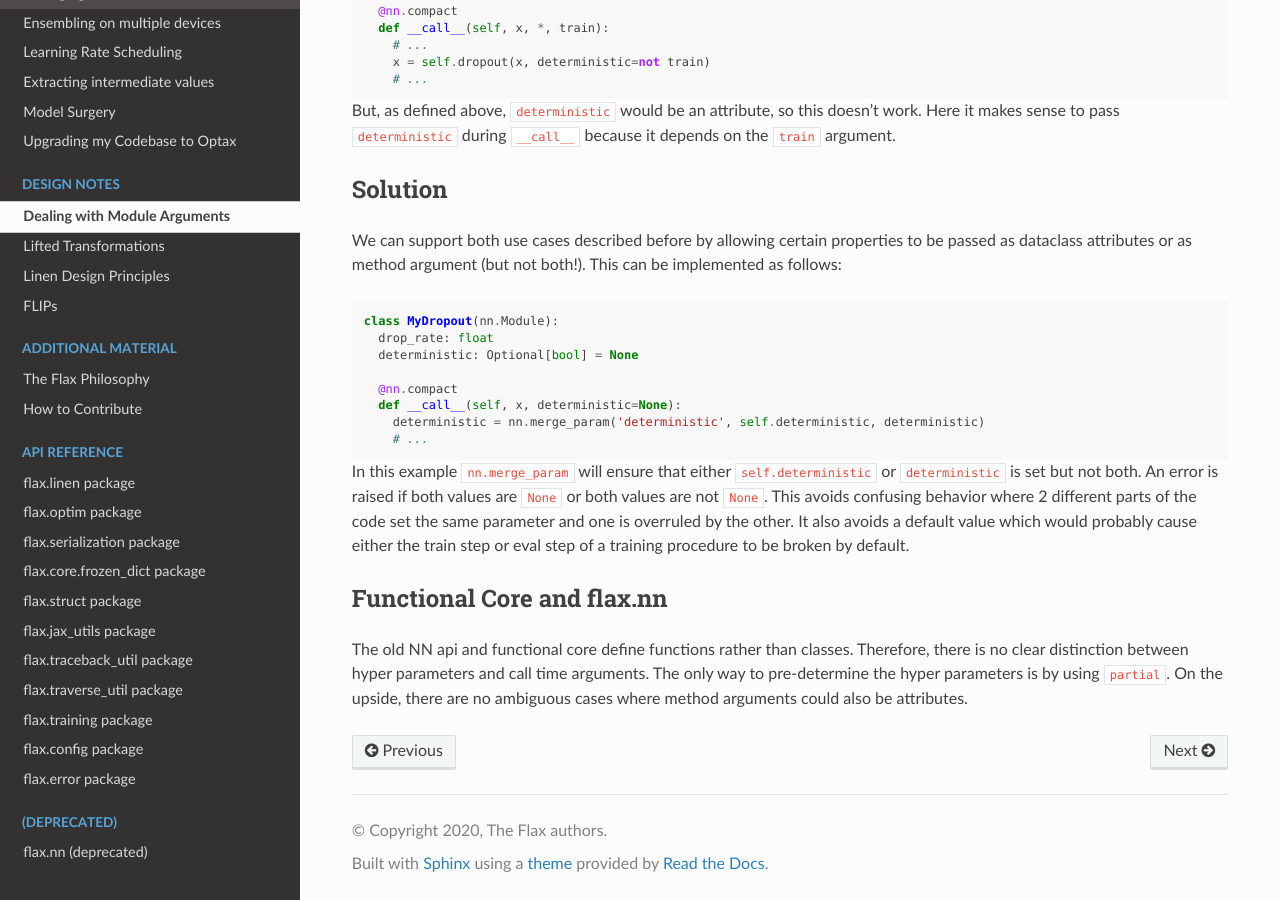
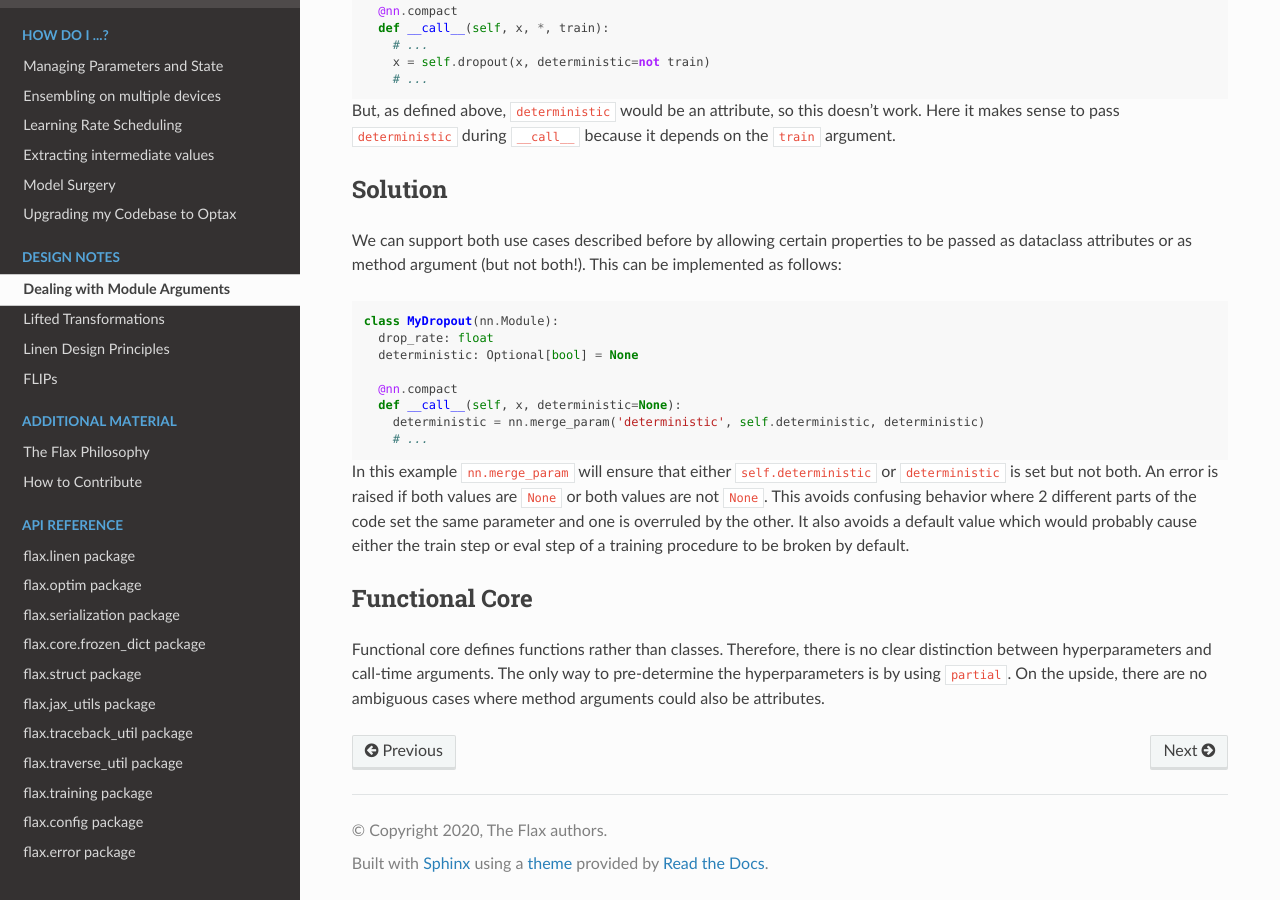
Before and after one commit to bortkomencw/flax, a Sphinx documentation site: the page built from docs/design_notes/arguments.md, in a window 1280 px wide and 900 px high, scrolled down 1363 px. Built offline with Sphinx 7.4.7 and the Read the Docs theme 2.0.0, drawn with Linux system fonts in a browser that asks for light colours.

Commit message:
Removes deprecated API from docs

```diff
--- a/docs/design_notes/arguments.md
+++ b/docs/design_notes/arguments.md
@@ -85,9 +85,9 @@
 
 
 
-## Functional Core and flax.nn
+## Functional Core
 
-The old NN api and functional core define functions rather than classes.
-Therefore, there is no clear distinction between hyper parameters and call time arguments.
-The only way to pre-determine the hyper parameters is by using `partial`.
+Functional core defines functions rather than classes.
+Therefore, there is no clear distinction between hyperparameters and call-time arguments.
+The only way to pre-determine the hyperparameters is by using `partial`.
 On the upside, there are no ambiguous cases where method arguments could also be attributes.
--- a/docs/index.rst
+++ b/docs/index.rst
@@ -74,9 +74,3 @@
    flax.training
    flax.config
    flax.errors
-
-.. toctree::
-   :maxdepth: 1
-   :caption: (deprecated)
-
-   flax.nn (deprecated) <flax.nn>
```
Also changed, not shown: docs/flax.nn.rst (deleted, +0 -115 lines), flax/linen/README.md, 1 other file.
